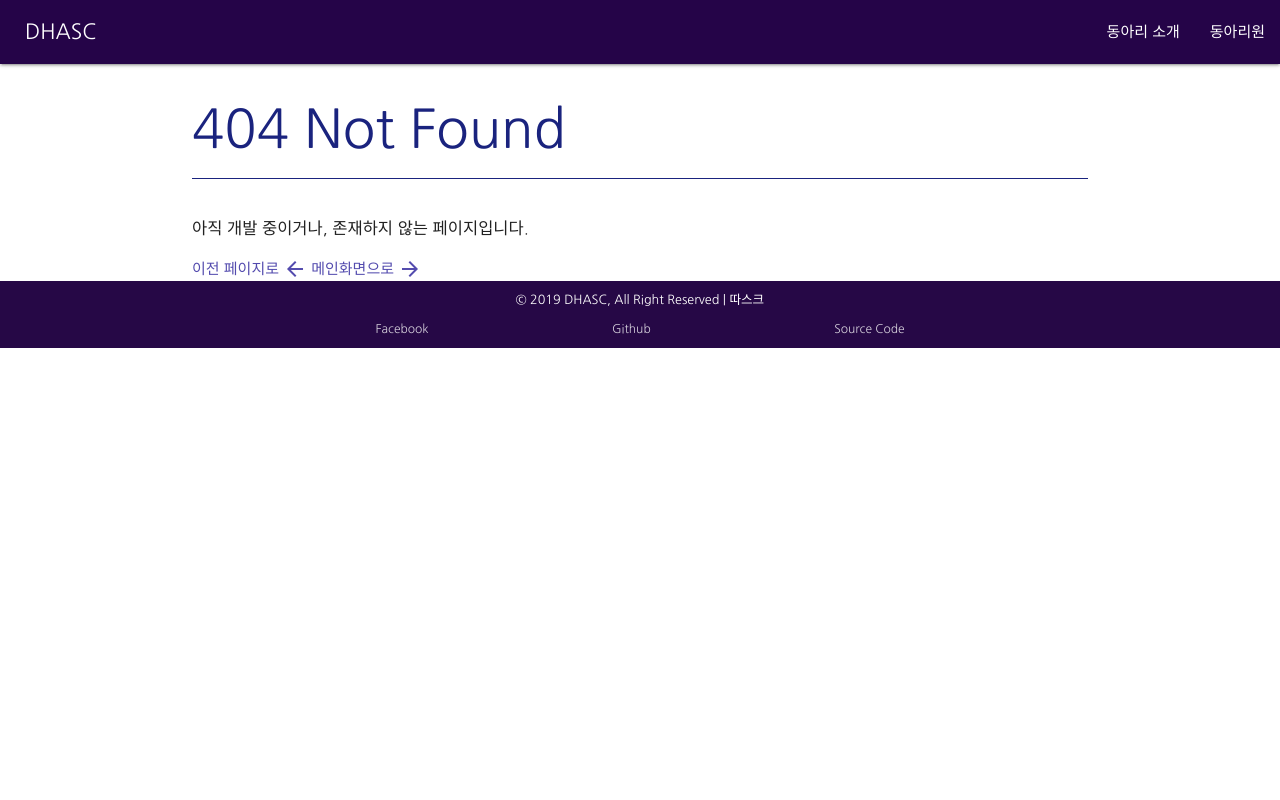
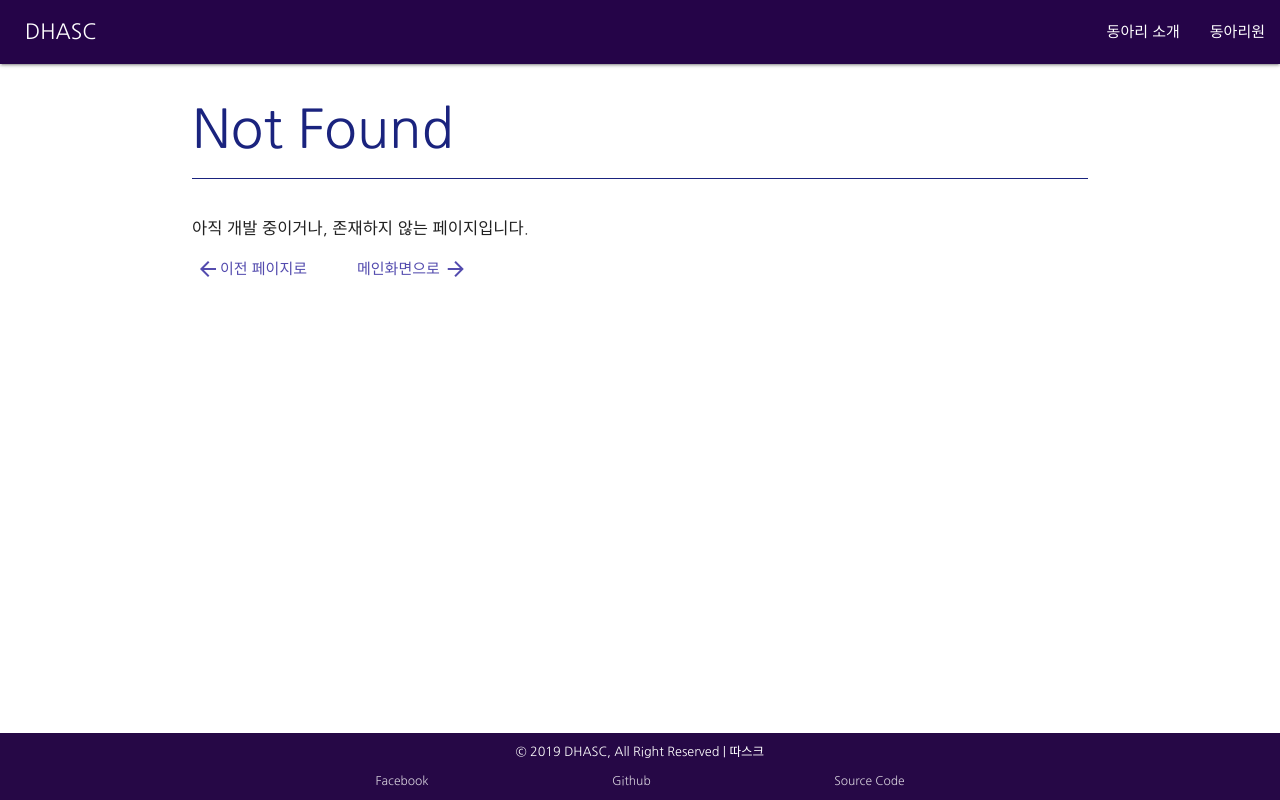
Before and after one commit to dhasc/dhasc.github.io, a plain HTML site: page 404.html in a window 1280 px wide. Drawn offline with nearby package versions, Linux system fonts and the light colour scheme.

Commit message:
fix 404 page layout

```diff
--- a/404.html
+++ b/404.html
@@ -59,15 +59,18 @@
 </ul>
 
 <div class="container">
-    <h2 class="main-name">404 Not Found</h2>
+    <h2 class="main-name">Not Found</h2>
     <p class="main-text">아직 개발 중이거나, 존재하지 않는 페이지입니다.</p>
-    <a href="javascript: history.go(-1);" style="color: #534bae; display: inline-flex; align-items: center;">이전 페이지로<i
-            style="display: inline-block; margin-left: 4px;" class="material-icons">arrow_back</i></a>
-    <a href="/" style="color: #534bae; display: inline-flex; align-items: center;">메인화면으로<i
-            style="display: inline-block; margin-left: 4px;" class="material-icons">arrow_forward</i></a>
+    <div style="display: flex; justify-content: left;">
+        <a href="javascript: history.go(-1);" style="color: #534bae; display: inline-flex; align-items: center; margin-right: 50px;">
+            <i style="display: inline-block; margin-left: 4px;" class="material-icons">arrow_back</i>이전 페이지로</a>
+        <a href="/" style="color: #534bae; display: inline-flex; align-items: center;">메인화면으로
+            <i style="display: inline-block; margin-left: 4px;" class="material-icons">arrow_forward</i></a>
+    </div>
 </div>
 
-<footer class="page-footer" style="padding: 0; background-color: #250448; margin: 0">
+<footer class="page-footer"
+        style="padding: 0; background-color: #250448; margin: 0; position: absolute; bottom: 0; width: 100%;">
     <div class="footer-copyright" style="font-size: 80%;">
         <div class="container" style="text-align: center; color: white;">
             <div style="font-size: 1.05em;">
```
